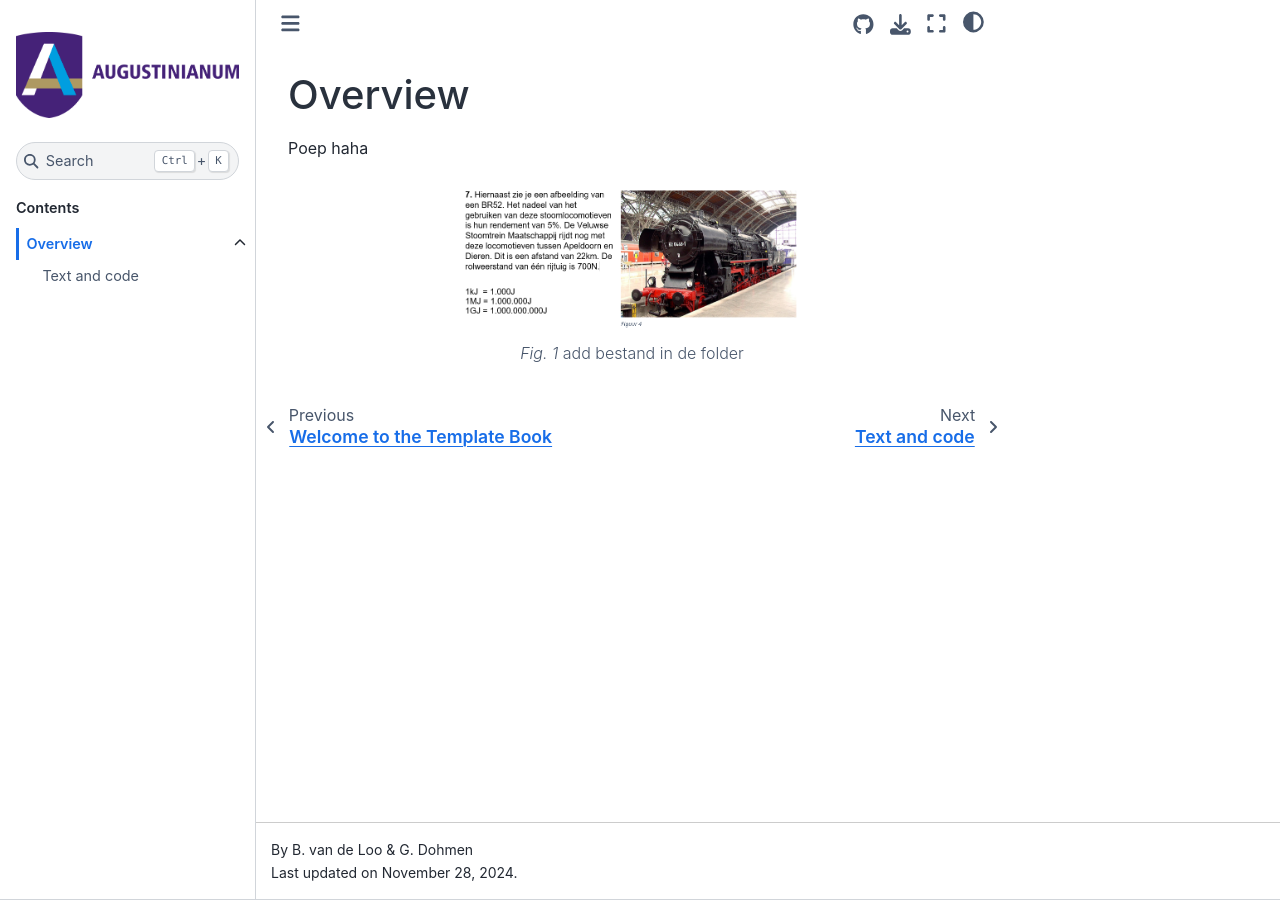
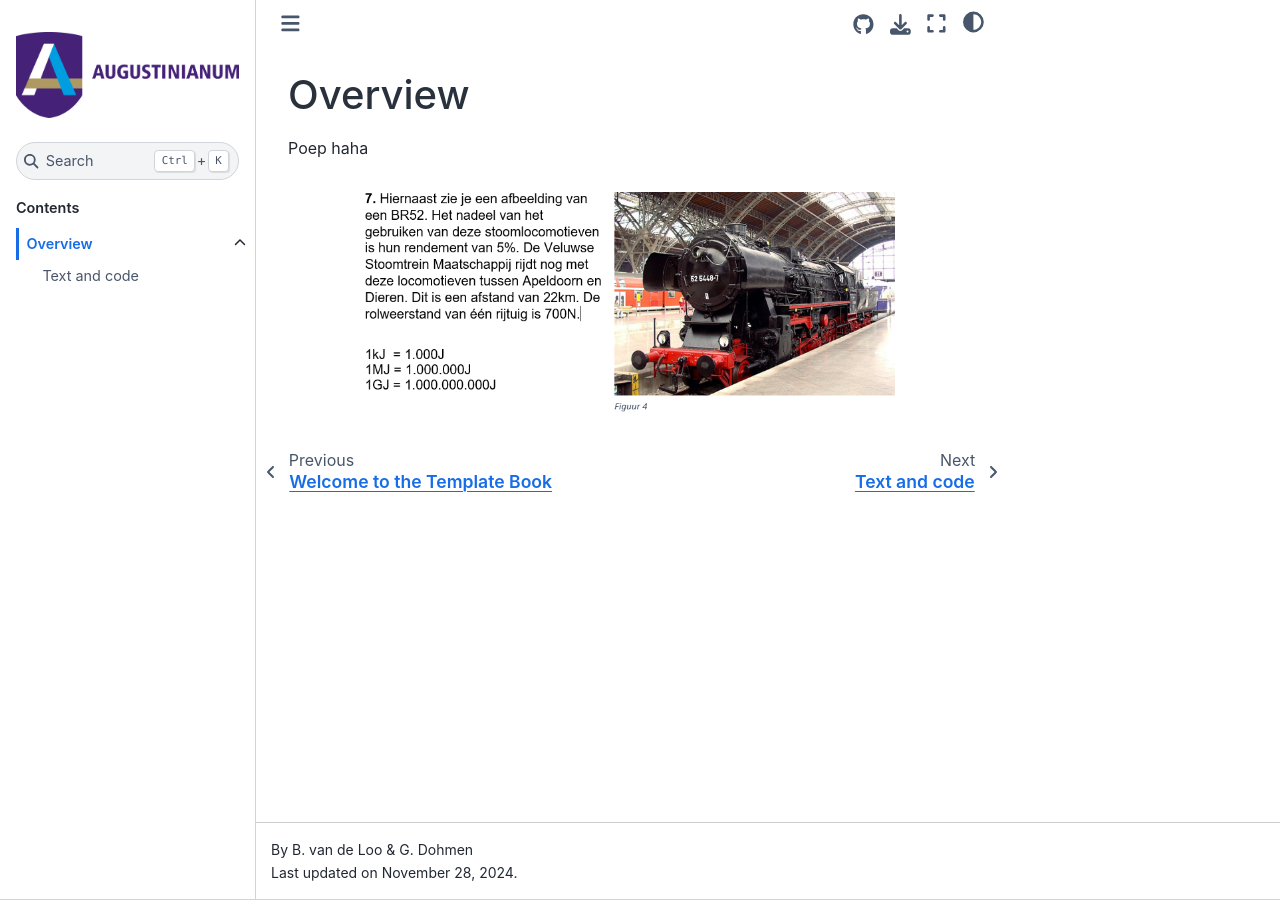
Before and after one commit to Bodebobo/stencilV2-elektriciteit, a Jupyter Book: the page built from book/some_content/overview.md, in a window 1280 px wide. Built offline with Jupyter Book 1.0.4 settings and Sphinx 7.4.7 and the Sphinx Book theme 1.1.4, drawn with Linux system fonts in a browser that asks for light colours; comment, search, counter and statistics services are not loaded.

Commit message:
fig done stuff

````diff
--- a/book/some_content/overview.md
+++ b/book/some_content/overview.md
@@ -4,8 +4,5 @@ Poep haha
 
 ```{figure} ../figures/Schermafbeelding2024-09-26085743.png
 ---
-width: 50%
-name: fig_mijneerstefiguur
----
-add bestand in de folder
+width: 80%
 ```
````
